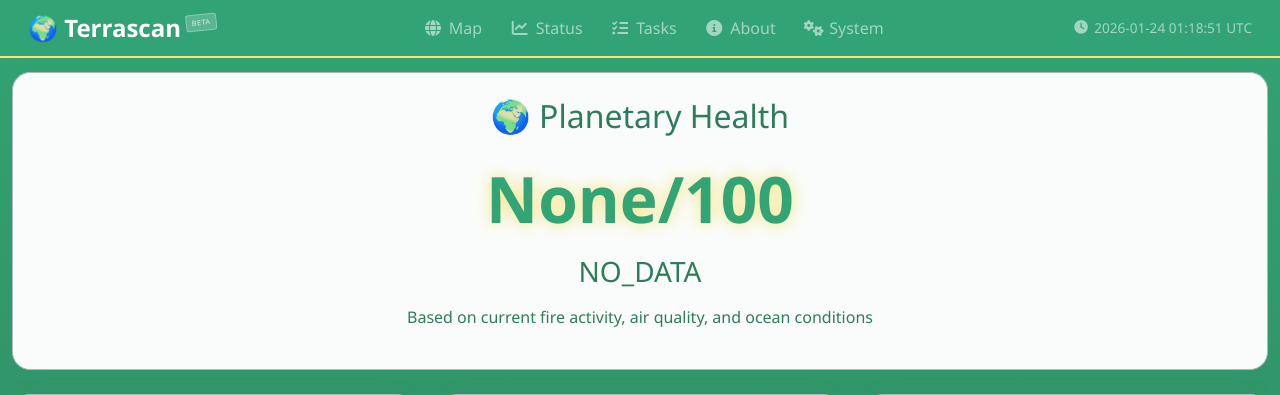
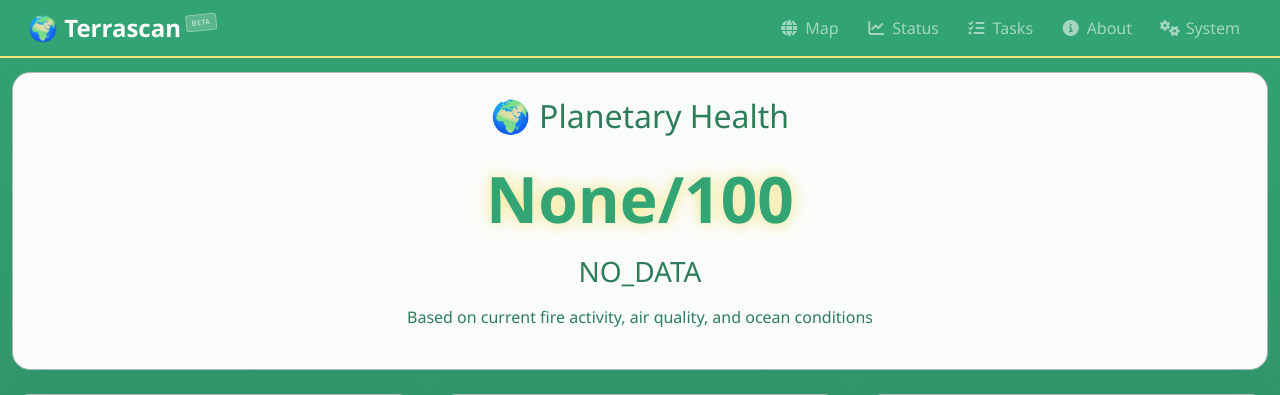
Before and after one commit to haexed/terrascan, a Flask app: page /dashboard in a window 1280 px wide. Shown: the top 395 px of the page. Run offline with Flask 3, Linux system fonts and the light colour scheme; data that the repository does not hold is empty; some libraries are stand-ins or nearby versions.

Commit message:
Remove navbar clock to fix layout jump
The "Loading..." text was shorter than the actual time string,
causing flex items to shift when JS populated the real time.

Removed:
- nav-time span from navbar
- updateTime() functions from base.html, map.js, dashboard.html
- .nav-time CSS styles
- Related setInterval calls

Co-Authored-By: Claude Opus 4.5 <noreply@anthropic.com>

```diff
--- a/web/static/css/style.css
+++ b/web/static/css/style.css
@@ -146,14 +146,6 @@ h6,
     text-align: center;
 }
 
-.nav-time {
-    display: flex;
-    align-items: center;
-    gap: 0.4rem;
-    color: rgba(255, 255, 255, 0.7);
-    font-size: 0.85rem;
-}
-
 /* Medium screens - icons above text */
 @media (max-width: 900px) {
     .navbar .nav-link {
@@ -166,12 +158,6 @@ h6,
     .navbar .nav-link i {
         font-size: 1.1rem;
         width: 1.2em;
-    }
-
-    .nav-time {
-        flex-direction: column;
-        font-size: 0.65rem;
-        gap: 0.1rem;
     }
 
     .logo strong {
--- a/web/templates/base.html
+++ b/web/templates/base.html
@@ -71,11 +71,7 @@
                 </li>
             </ul>
 
-            {% block nav_extra %}
-            <span class="navbar-text nav-time">
-                <i class="fas fa-clock"></i><span id="current-time">Loading...</span>
-            </span>
-            {% endblock %}
+            {% block nav_extra %}{% endblock %}
         </div>
     </nav>
 
@@ -121,35 +117,6 @@
 
     <!-- Base JavaScript -->
     <script>
-        let lastTimeString = '';
-
-        // Update current time with timezone info (optimized to prevent janking)
-        function updateTime() {
-            const now = new Date();
-            const timeString = now.toISOString().replace('T', ' ').substr(0, 19) + ' UTC';
-
-            // Only update DOM if time actually changed (prevents janking)
-            if (timeString === lastTimeString) {
-                return;
-            }
-            lastTimeString = timeString;
-
-            const timeElement = document.getElementById('current-time');
-            if (timeElement) {
-                timeElement.textContent = timeString;
-            }
-
-            // Also update map widget time if it exists
-            const mapTimeElement = document.getElementById('map-current-time');
-            if (mapTimeElement) {
-                mapTimeElement.textContent = timeString;
-            }
-        }
-
-        // Update time every second (but only change DOM when needed)
-        setInterval(updateTime, 1000);
-        updateTime();
-
         // Add cache-busting for critical data
         function addCacheBuster(url) {
             const separator = url.includes('?') ? '&' : '?';
--- a/web/templates/dashboard.html
+++ b/web/templates/dashboard.html
@@ -200,13 +200,6 @@
 
 {% block extra_js %}
 <script>
-    // Update current time
-    function updateTime() {
-        const now = new Date();
-        document.getElementById('current-time').textContent =
-            now.toISOString().replace('T', ' ').substr(0, 19) + ' UTC';
-    }
-
     // Refresh environmental data
     async function refreshData() {
         const icon = document.getElementById('refresh-icon');
@@ -238,10 +231,6 @@
         refreshData();
     }, 15 * 60 * 1000);
 
-    // Update time every second
-    setInterval(updateTime, 1000);
-    updateTime();
-
     // Add some visual effects
     document.addEventListener('DOMContentLoaded', function () {
         // Animate cards on load
```
Also changed, not shown: web/static/js/map.js (+0 -20 lines).
